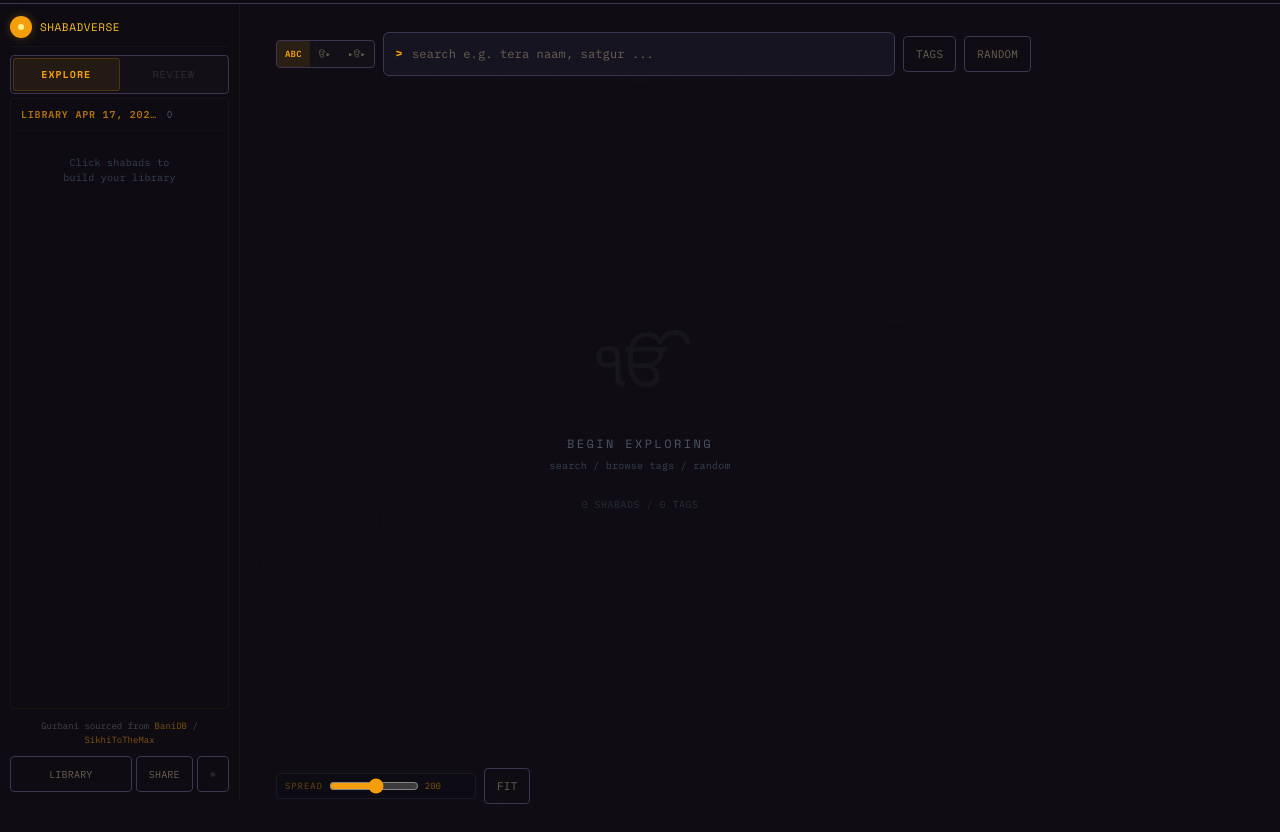
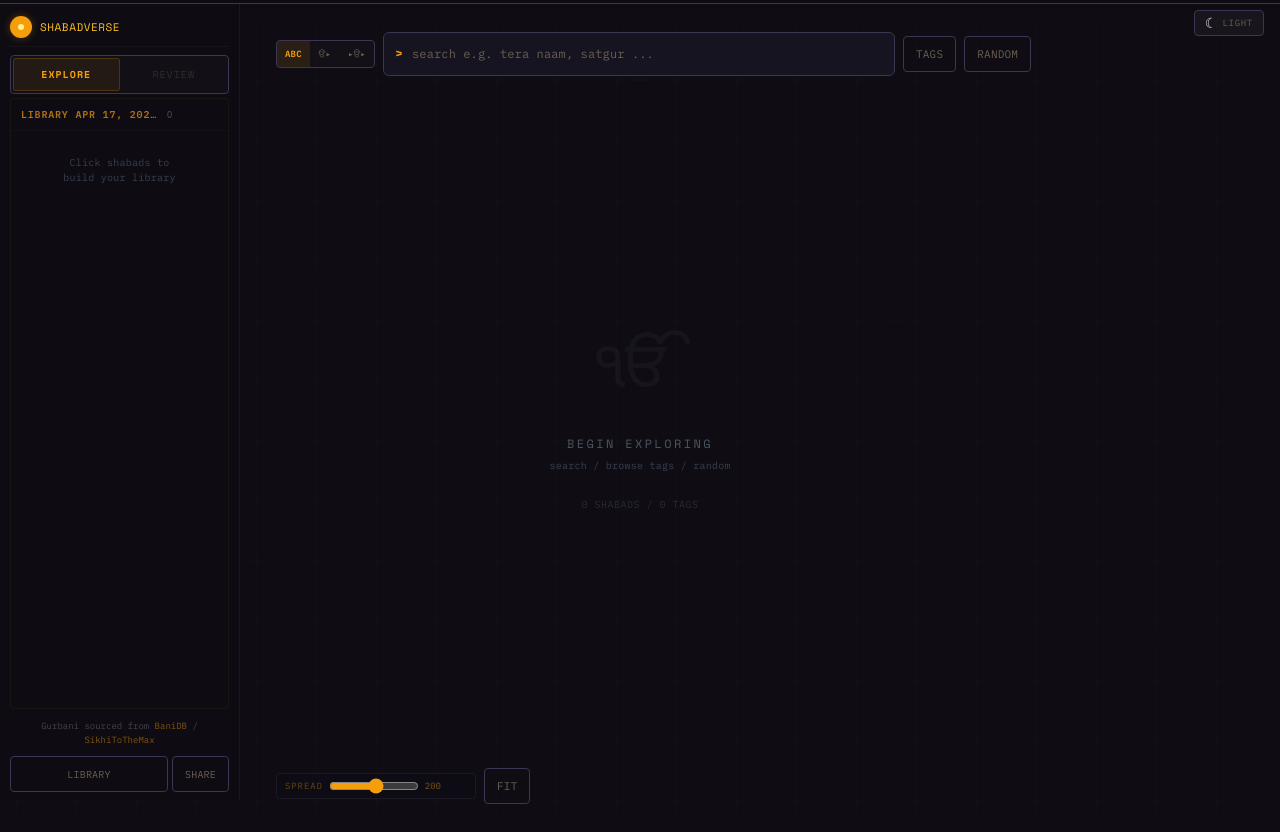
Before and after one commit to ujjaldidarsingh/ShabadVerse, a Flask app: page / in a window 1280 px wide. Run offline with Flask 3, Linux system fonts and the light colour scheme; data that the repository does not hold is empty; some libraries are stand-ins or nearby versions.

Commit message:
fix: move theme toggle to top-right corner with label
Theme toggle removed from sidebar bottom (crowded with LIBRARY
and SHARE). Now a fixed button in the top-right corner with a
moon/sun icon + "LIGHT"/"DARK" label showing what you'll switch
TO. Always visible regardless of sidebar state.

Co-Authored-By: Claude Opus 4.6 <noreply@anthropic.com>

```diff
--- a/parkaran-helper/static/css/style.css
+++ b/parkaran-helper/static/css/style.css
@@ -1531,6 +1531,40 @@ body.app-page > main + .site-footer {
     color: var(--star-core);
 }
 
+/* Theme toggle (top-right corner) */
+.theme-toggle {
+    position: fixed;
+    top: 10px;
+    right: 16px;
+    z-index: 35;
+    display: flex;
+    align-items: center;
+    gap: 5px;
+    background: rgba(255, 255, 255, 0.04);
+    border: 1px solid var(--border-subtle);
+    border-radius: 4px;
+    padding: 5px 10px;
+    cursor: pointer;
+    transition: all 0.15s;
+}
+.theme-toggle:hover {
+    background: rgba(245, 158, 11, 0.08);
+    border-color: var(--border-hover);
+}
+.theme-toggle-icon {
+    font-size: 14px;
+    line-height: 1;
+}
+.theme-toggle-label {
+    font-family: 'IBM Plex Mono', monospace;
+    font-size: 9px;
+    letter-spacing: 0.08em;
+    color: var(--text-dim);
+}
+[data-theme="light"] .theme-toggle {
+    background: rgba(0, 0, 0, 0.03);
+}
+
 /* Library management modal content */
 .library-modal-list {
     display: flex;
--- a/parkaran-helper/static/js/app-shell.js
+++ b/parkaran-helper/static/js/app-shell.js
@@ -14,9 +14,14 @@ function initTheme() {
     if (saved) {
         document.documentElement.setAttribute("data-theme", saved);
     }
-    // Default is dark (the Celestial Observatory theme we built out).
-    // Light theme is available via the toggle button.
-    // No OS auto-detection; dark is the brand default.
+    updateThemeToggleUI(saved || "dark");
+}
+
+function updateThemeToggleUI(theme) {
+    const icon = document.getElementById("themeIcon");
+    const label = document.getElementById("themeLabel");
+    if (icon) icon.textContent = theme === "light" ? "☀" : "☾";
+    if (label) label.textContent = theme === "light" ? "DARK" : "LIGHT";
 }
 
 window.toggleTheme = function () {
@@ -24,6 +29,7 @@ window.toggleTheme = function () {
     const next = current === "light" ? "dark" : "light";
     document.documentElement.setAttribute("data-theme", next);
     localStorage.setItem("shabadverse_theme", next);
+    updateThemeToggleUI(next);
 
     // Re-render Cytoscape — node/edge/label colors are hardcoded at init time.
     // Update the styles that depend on theme, then re-render.
--- a/parkaran-helper/templates/app.html
+++ b/parkaran-helper/templates/app.html
@@ -40,7 +40,7 @@
             <a href="https://sikhitothemax.org" target="_blank" rel="noopener">SikhiToTheMax</a>
         </div>
 
-        <!-- Library actions + theme toggle -->
+        <!-- Library actions -->
         <div class="flex gap-1">
             <button type="button" id="libraryBtn" class="btn-ghost flex-1 text-[10px]" onclick="openLibraryModal()">
                 LIBRARY
@@ -48,14 +48,17 @@
             <button type="button" class="btn-ghost text-[10px]" onclick="shareLibraryURL()" title="Copy shareable link">
                 SHARE
             </button>
-            <button type="button" id="themeToggle" class="btn-ghost text-[10px]" onclick="toggleTheme()" title="Toggle light/dark theme">
-                &#x263C;
-            </button>
         </div>
     </aside>
 
     <!-- Sidebar collapsed toggle (visible when sidebar is hidden) -->
     <button id="sidebarOpen" class="sidebar-open-btn hidden" onclick="toggleSidebar()" title="Show sidebar">&#x276F;</button>
+
+    <!-- Theme toggle (top-right corner, always visible) -->
+    <button type="button" id="themeToggle" class="theme-toggle" onclick="toggleTheme()" title="Switch between light and dark theme">
+        <span class="theme-toggle-icon" id="themeIcon">&#x263E;</span>
+        <span class="theme-toggle-label" id="themeLabel">LIGHT</span>
+    </button>
 
     <!-- FULL-WIDTH CONTENT AREA (behind sidebar) -->
     <section class="tab-content-area">
```
